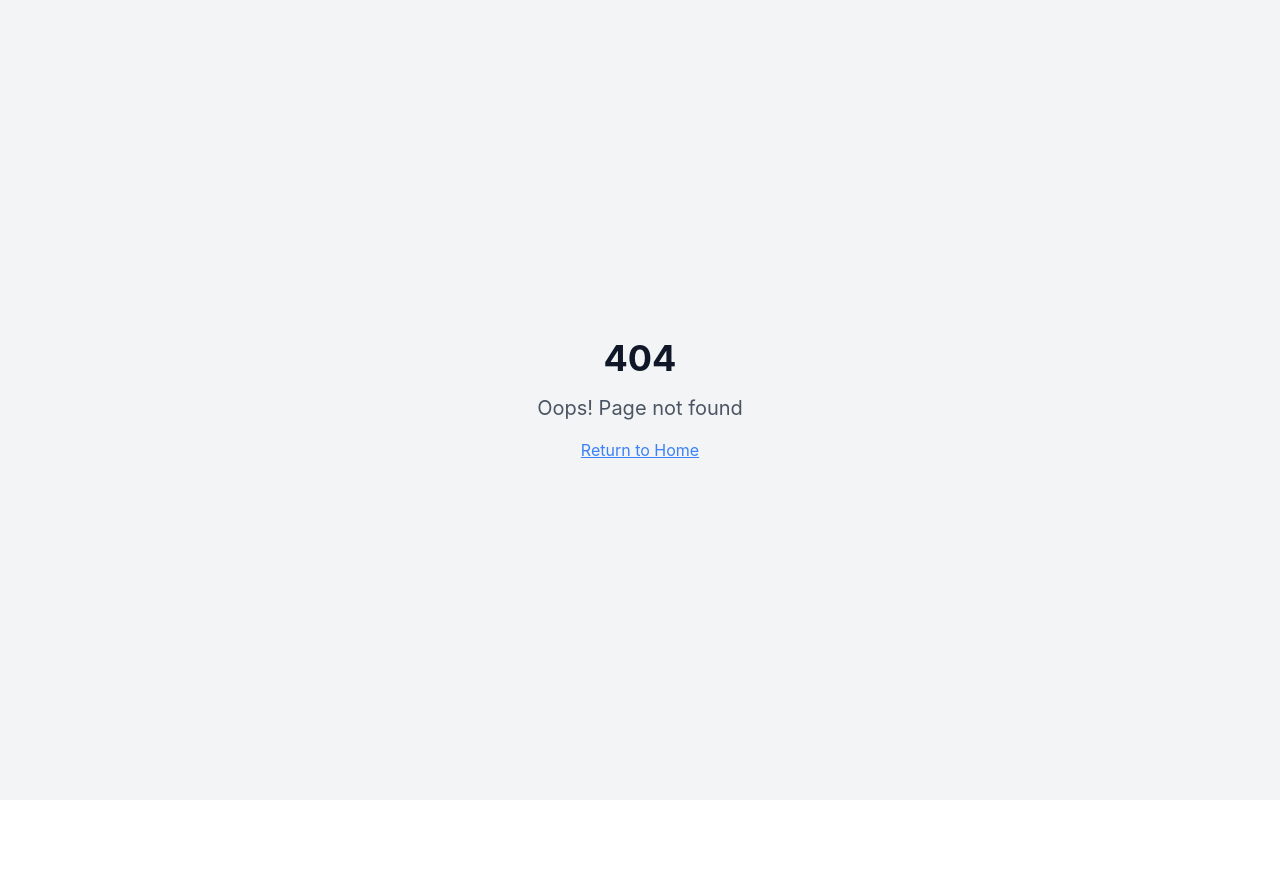
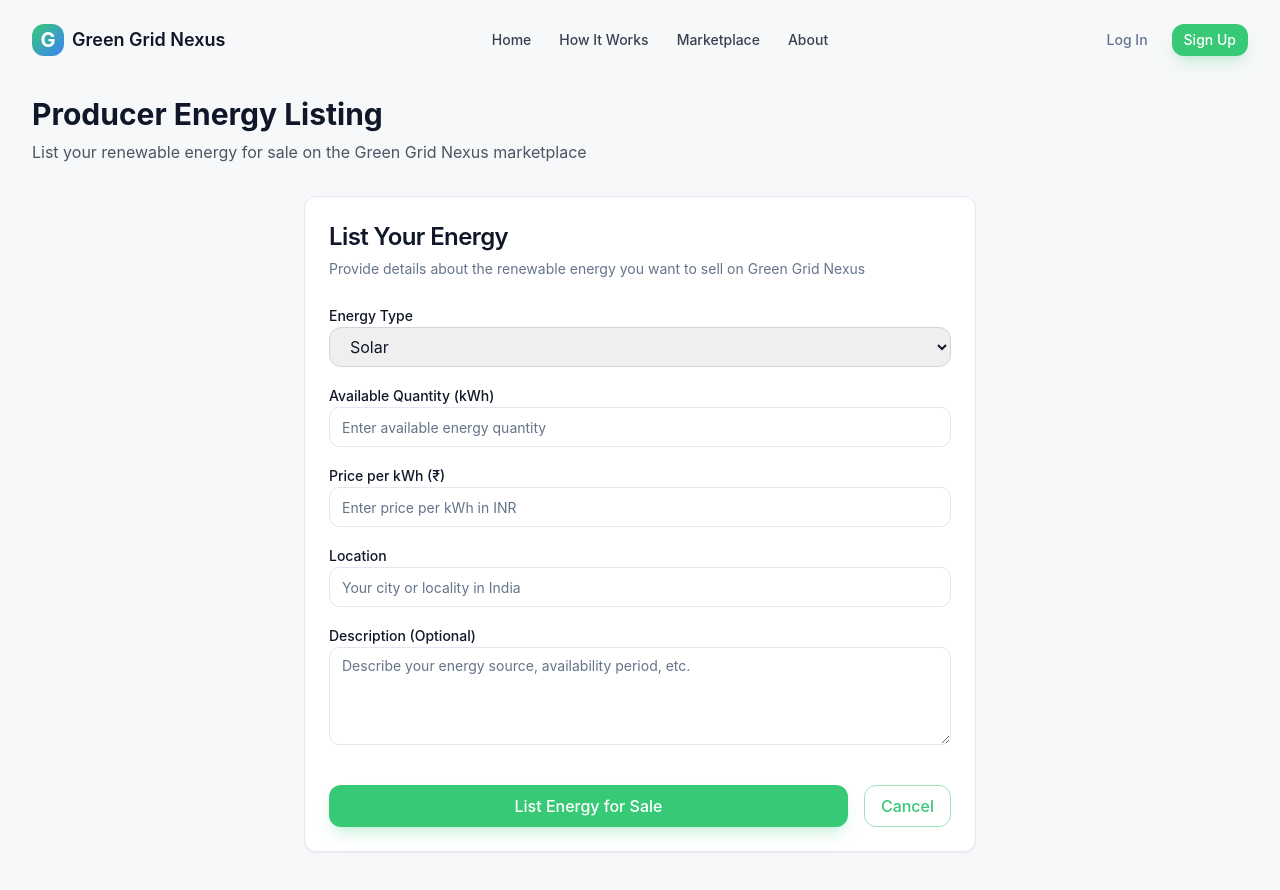
Before and after one commit to gettrilled/green-energy-exchange, a React (Vite) app: page /producer-listing in a window 1280 px wide. Before the commit this address had no page. Shown: the top 890 px of the page. Before the commit the page ends 800 px from the top, so only its background shows below. Built offline with nearby package versions, Linux system fonts and the light colour scheme.

Commit message:
feat: Implement producer signup flow
Allow users to provide energy details and pricing after joining as a producer.

```diff
--- a/src/App.tsx
+++ b/src/App.tsx
@@ -10,6 +10,7 @@ import Marketplace from "./pages/Marketplace";
 import NotFound from "./pages/NotFound";
 import HowItWorks from "./pages/HowItWorks";
 import About from "./pages/About";
+import ProducerListing from "./pages/ProducerListing";
 
 const queryClient = new QueryClient();
 
@@ -25,6 +26,7 @@ const App = () => (
           <Route path="/marketplace" element={<Marketplace />} />
           <Route path="/how-it-works" element={<HowItWorks />} />
           <Route path="/about" element={<About />} />
+          <Route path="/producer-listing" element={<ProducerListing />} />
           {/* ADD ALL CUSTOM ROUTES ABOVE THE CATCH-ALL "*" ROUTE */}
           <Route path="*" element={<NotFound />} />
         </Routes>
--- a/src/components/home/Hero.tsx
+++ b/src/components/home/Hero.tsx
@@ -1,5 +1,5 @@
-
 import React from 'react';
+import { Link } from 'react-router-dom';
 import Button from '../ui/Button';
 import GlassCard from '../ui/GlassCard';
 
@@ -34,19 +34,16 @@ const Hero = ({ onOpenAuthModal }: HeroProps) => {
           </p>
 
           <div className="flex flex-col sm:flex-row gap-4 justify-center lg:justify-start animate-fade-down animate-delay-300">
-            <Button
-              size="lg"
-              onClick={() => onOpenAuthModal('register')}
-            >
-              Join as Producer
-            </Button>
-            <Button
-              variant="outline"
-              size="lg"
-              onClick={() => onOpenAuthModal('register')}
-            >
-              Join as Consumer
-            </Button>
+            <Link to="/producer-listing">
+              <Button size="lg">
+                Join as Producer
+              </Button>
+            </Link>
+            <Link to="/marketplace">
+              <Button variant="outline" size="lg">
+                Join as Consumer
+              </Button>
+            </Link>
           </div>
 
           <div className="mt-12 flex items-center justify-center lg:justify-start space-x-8 animate-fade-down animate-delay-400">
--- /dev/null
+++ b/src/components/producer/ProducerForm.tsx
@@ -0,0 +1,173 @@
+
+import React, { useState } from 'react';
+import { useNavigate } from 'react-router-dom';
+import { toast } from 'sonner';
+import { Input } from '@/components/ui/input';
+import { Textarea } from '@/components/ui/textarea';
+import Button from '@/components/ui/Button';
+import { Card, CardContent, CardHeader, CardTitle, CardDescription } from '@/components/ui/card';
+import { Label } from '@/components/ui/label';
+
+const ProducerForm = () => {
+  const navigate = useNavigate();
+  const [isSubmitting, setIsSubmitting] = useState(false);
+
+  // Form state
+  const [formData, setFormData] = useState({
+    energyType: 'Solar',
+    quantity: '',
+    price: '',
+    location: '',
+    description: '',
+  });
+
+  const handleChange = (e: React.ChangeEvent<HTMLInputElement | HTMLTextAreaElement | HTMLSelectElement>) => {
+    const { name, value } = e.target;
+    setFormData(prev => ({
+      ...prev,
+      [name]: value
+    }));
+  };
+
+  const handleSubmit = (e: React.FormEvent) => {
+    e.preventDefault();
+    setIsSubmitting(true);
+
+    // Validate form
+    if (!formData.quantity || !formData.price || !formData.location) {
+      toast.error("Please fill in all required fields");
+      setIsSubmitting(false);
+      return;
+    }
+
+    // Simulate API call
+    setTimeout(() => {
+      // Success message
+      toast.success("Energy listing created successfully!");
+
+      // Reset form state
+      setIsSubmitting(false);
+
+      // Redirect to marketplace
+      navigate('/marketplace');
+    }, 1500);
+  };
+
+  return (
+    <Card className="w-full max-w-2xl mx-auto">
+      <CardHeader>
+        <CardTitle className="text-2xl">List Your Energy</CardTitle>
+        <CardDescription>
+          Provide details about the renewable energy you want to sell on Green Grid Nexus
+        </CardDescription>
+      </CardHeader>
+
+      <CardContent>
+        <form onSubmit={handleSubmit} className="space-y-6">
+          <div className="space-y-4">
+            <div>
+              <Label htmlFor="energyType">Energy Type</Label>
+              <select
+                id="energyType"
+                name="energyType"
+                value={formData.energyType}
+                onChange={handleChange}
+                className="w-full px-4 py-2 rounded-lg border border-gray-300 focus:outline-none focus:ring-2 focus:ring-nexus-green/50"
+              >
+                <option value="Solar">Solar</option>
+                <option value="Wind">Wind</option>
+                <option value="Hydro">Hydro</option>
+                <option value="Biomass">Biomass</option>
+              </select>
+            </div>
+
+            <div>
+              <Label htmlFor="quantity">Available Quantity (kWh)</Label>
+              <Input
+                id="quantity"
+                name="quantity"
+                type="number"
+                min="0"
+                step="0.1"
+                placeholder="Enter available energy quantity"
+                value={formData.quantity}
+                onChange={handleChange}
+                required
+              />
+            </div>
+
+            <div>
+              <Label htmlFor="price">Price per kWh (₹)</Label>
+              <Input
+                id="price"
+                name="price"
+                type="number"
+                min="0"
+                step="0.01"
+                placeholder="Enter price per kWh in INR"
+                value={formData.price}
+                onChange={handleChange}
+                required
+              />
+            </div>
+
+            <div>
+              <Label htmlFor="location">Location</Label>
+              <Input
+                id="location"
+                name="location"
+                type="text"
+                placeholder="Your city or locality in India"
+                value={formData.location}
+                onChange={handleChange}
+                required
+              />
+            </div>
+
+            <div>
+              <Label htmlFor="description">Description (Optional)</Label>
+              <Textarea
+                id="description"
+                name="description"
+                placeholder="Describe your energy source, availability period, etc."
+                value={formData.description}
+                onChange={handleChange}
+                rows={4}
+              />
+            </div>
+          </div>
+
+          <div className="flex flex-col sm:flex-row gap-4 pt-4">
+            <Button
+              type="submit"
+              disabled={isSubmitting}
+              className="flex-1"
+            >
+              {isSubmitting ? (
+                <span className="flex items-center justify-center">
+                  <svg className="animate-spin -ml-1 mr-2 h-4 w-4 text-white" xmlns="http://www.w3.org/2000/svg" fill="none" viewBox="0 0 24 24">
+                    <circle className="opacity-25" cx="12" cy="12" r="10" stroke="currentColor" strokeWidth="4"></circle>
+                    <path className="opacity-75" fill="currentColor" d="M4 12a8 8 0 018-8V0C5.373 0 0 5.373 0 12h4zm2 5.291A7.962 7.962 0 014 12H0c0 3.042 1.135 5.824 3 7.938l3-2.647z"></path>
+                  </svg>
+                  Processing...
+                </span>
+              ) : (
+                'List Energy for Sale'
+              )}
+            </Button>
+            <Button
+              type="button"
+              variant="outline"
+              onClick={() => navigate('/')}
+              className="flex-1 sm:flex-none"
+            >
+              Cancel
+            </Button>
+          </div>
+        </form>
+      </CardContent>
+    </Card>
+  );
+};
+
+export default ProducerForm;
--- /dev/null
+++ b/src/pages/ProducerListing.tsx
@@ -0,0 +1,29 @@
+
+import React from 'react';
+import Navbar from '../components/layout/Navbar';
+import ProducerForm from '../components/producer/ProducerForm';
+
+const ProducerListing = () => {
+  return (
+    <div className="min-h-screen bg-nexus-gray-light">
+      <Navbar />
+
+      <div className="pt-24 pb-16">
+        <div className="container mx-auto px-4 sm:px-6 lg:px-8">
+          <div className="mb-8">
+            <h1 className="text-2xl sm:text-3xl font-bold mb-2">
+              Producer Energy Listing
+            </h1>
+            <p className="text-gray-600">
+              List your renewable energy for sale on the Green Grid Nexus marketplace
+            </p>
+          </div>
+
+          <ProducerForm />
+        </div>
+      </div>
+    </div>
+  );
+};
+
+export default ProducerListing;
```
